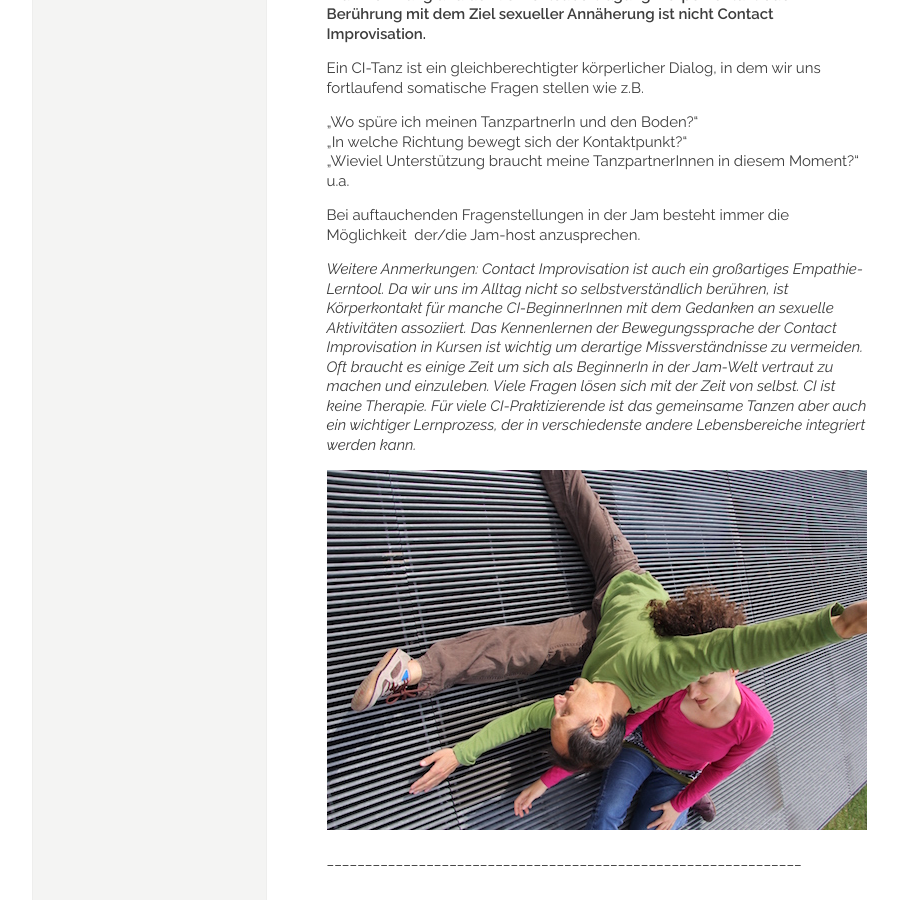
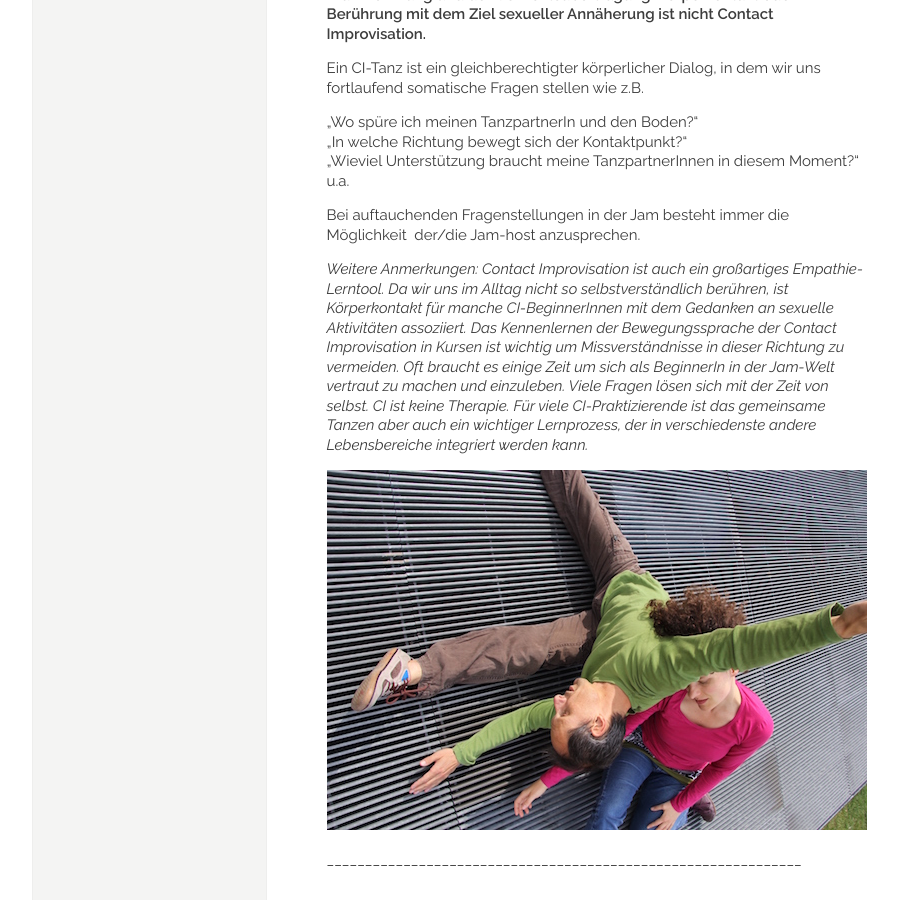
Before and after one commit to manulari/rollingpointat, a Jekyll site: the page built from _pages_de/jams.md, in a window 1280 px wide and 900 px high, scrolled down 2013 px. Shown: the whole window, without its empty margins (152-1050 px from the left). Built offline with Jekyll 4.4.1, drawn with Linux system fonts in a browser that asks for light colours; comment, search, counter and statistics services are not loaded.

Commit message:
Update page (de) “jams”

```diff
--- a/_pages_de/jams.md
+++ b/_pages_de/jams.md
@@ -51,14 +51,6 @@ Wir freuen uns eine bunte Mischung einstündiger Spezialformate mit verschiedene
 
 **Kostenbeitrag für Specials: Einzeln € 7 - 12€, Semesterbeitrag: € 100 - 170**
 
-
-
-
-
-
-
-
-
 ### **Hinweise zur Sicherheit auf den Jams**
 
 Wichtigster Grundkonsens einer CI-Jam ist, dass alle TeilnehmerInnen gut auf die eigene Sicherheit UND die Sicherheit der TanzpartnerInnen achten: *„Achte, dass du niemand verletzt und achte darauf, dass dich niemand verletzt!"*
@@ -84,7 +76,7 @@ Ein CI-Tanz ist ein gleichberechtigter körperlicher Dialog, in dem wir uns fort
 
 Bei auftauchenden Fragenstellungen in der Jam besteht immer die Möglichkeit  der/die Jam-host anzusprechen.
 
-*Weitere Anmerkungen: Contact Improvisation ist auch ein großartiges Empathie-Lerntool. Da wir uns im Alltag nicht so selbstverständlich berühren, ist Körperkontakt für manche CI-BeginnerInnen mit dem Gedanken an sexuelle Aktivitäten assoziiert. Das Kennenlernen der Bewegungssprache der Contact Improvisation in Kursen ist wichtig um derartige Missverständnisse zu vermeiden. Oft braucht es einige Zeit um sich als BeginnerIn in der Jam-Welt vertraut zu machen und einzuleben. Viele Fragen lösen sich mit der Zeit von selbst. CI ist keine Therapie. Für viele CI-Praktizierende ist das gemeinsame Tanzen aber auch ein wichtiger Lernprozess, der in verschiedenste andere Lebensbereiche integriert werden kann.*
+*Weitere Anmerkungen: Contact Improvisation ist auch ein großartiges Empathie-Lerntool. Da wir uns im Alltag nicht so selbstverständlich berühren, ist Körperkontakt für manche CI-BeginnerInnen mit dem Gedanken an sexuelle Aktivitäten assoziiert. Das Kennenlernen der Bewegungssprache der Contact Improvisation in Kursen ist wichtig um Missverständnisse in dieser Richtung zu vermeiden. Oft braucht es einige Zeit um sich als BeginnerIn in der Jam-Welt vertraut zu machen und einzuleben. Viele Fragen lösen sich mit der Zeit von selbst. CI ist keine Therapie. Für viele CI-Praktizierende ist das gemeinsame Tanzen aber auch ein wichtiger Lernprozess, der in verschiedenste andere Lebensbereiche integriert werden kann.*
 
 ![](/assets/uploads/img_0198.jpg)
 
```
Also changed, not shown: other parts of _pages_de/jams.md (+1 -1 lines).
